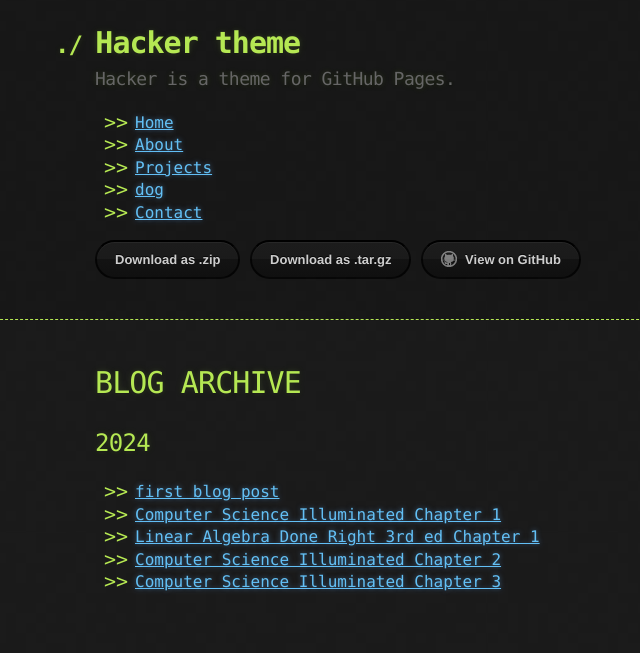
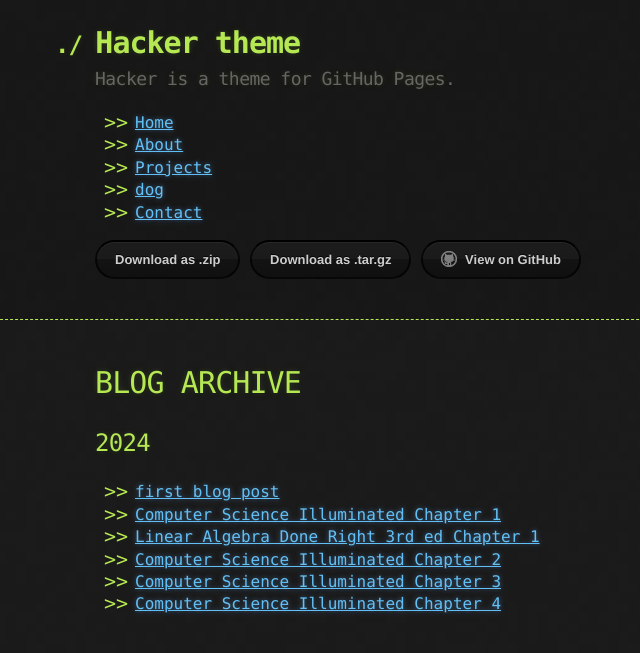
Before and after one commit to Izen78/Izen78.github.io, a Jekyll site: the page built from blog/blog.md, in a window 1280 px wide. Shown: the top 653 px of the page, without its empty margins (45-685 px from the left). Built offline with Jekyll 4.4.1, drawn with Linux system fonts in a browser that asks for light colours.

Commit message:
added chapter 4 to blog page

```diff
--- a/blog/blog.md
+++ b/blog/blog.md
@@ -10,3 +10,4 @@ title: Blog Archive
 - [Linear Algebra Done Right 3rd ed Chapter 1](/2024/2024-09-09-ladr-chapter-1.md)
 - [Computer Science Illuminated Chapter 2](/2024/2024-11-07-cs-illuminated-2.md)
 - [Computer Science Illuminated Chapter 3](/2024/2024-11-15-cs-illuminated-3.md)
+- [Computer Science Illuminated Chapter 4](/2024/2024-11-18-cs-illuminated-4.md)
```
